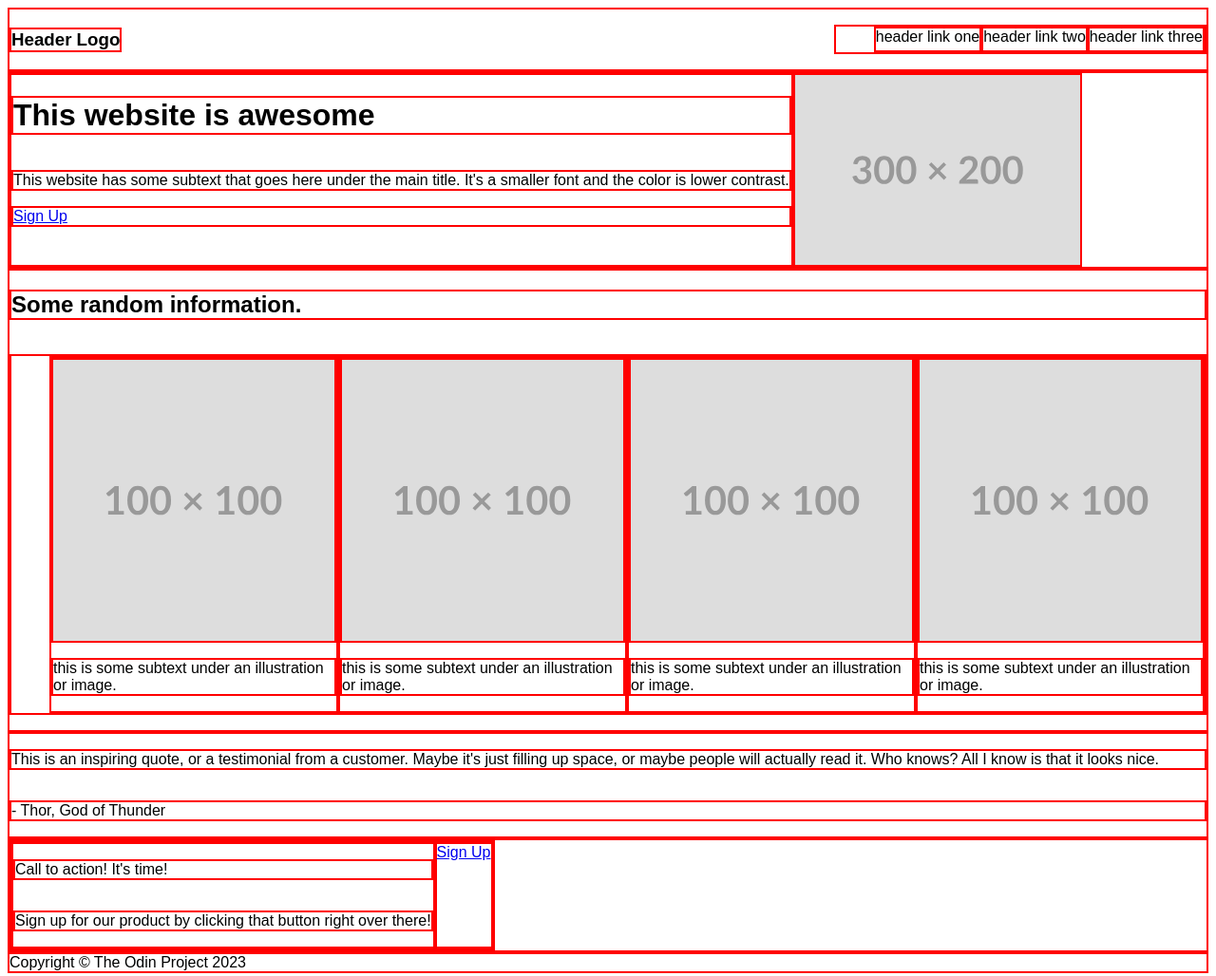
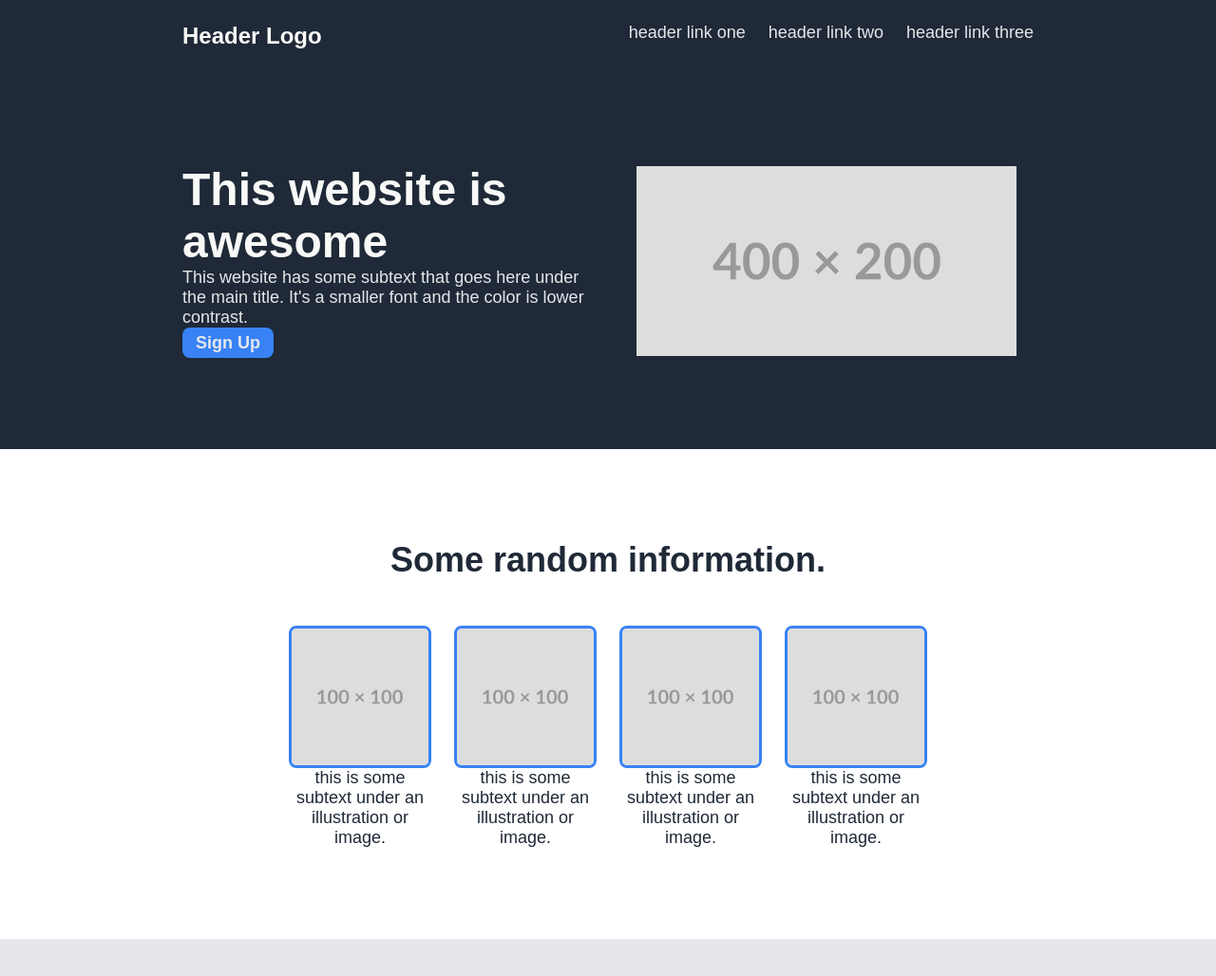
Before and after one commit to CabruhPro/tOp-landingpage, a plain HTML site: page index.html in a window 1280 px wide. Shown: the top 1028 px of the page at 95% size. Drawn offline with Linux system fonts and the light colour scheme.

Commit message:
good enough

```diff
--- a/index.html
+++ b/index.html
@@ -7,26 +7,31 @@
     </head>
     <body>
         <div class="header">
-            <h3>Header Logo</h3>
-            <ul>
-                <li>header link one</li>
-                <li>header link two</li>
-                <li>header link three</li>
+            <h3 style="font-size: 24px; color: #F9FAF8;
+                margin-right: 160px;">Header Logo</h3>
+            <ul style="font-size: 18px; color: #E5E7EB">
+                <li><a href="#">header link one</a></li>
+                <li><a href="#">header link two</a></li>
+                <li><a href="#">header link three</a></li>
             </ul>
         </div>
         <div class="banner">
             <div class="columnbox">
-                <h1>This website is awesome</h1>
-                <p>This website has some subtext that goes here under
-                    the main title. It's a smaller font and the color
-                    is lower contrast.</p>
-                <a class="button" href="#">Sign Up</a>
+                <h1 style="font-size: 48px; font-weight: bolder; color: #F9FAF8;">
+                    This website is awesome</h1>
+                <p style="font-size: 18px; color: #E5E7EB">This website has
+                    some subtext that goes here under the main title. It's a
+                    smaller font and the color is lower contrast.</p>
+                <a class="button" href="#">
+                    Sign Up</a>
             </div>
-            <img src="images/300x200ph.svg" alt="300x200ph.svg">
+            <div style="flex: 0 1 auto; align-items: center;">
+                <img src="images/400x200ph.svg" alt="400x200ph.svg">
+            </div>
         </div>
 
         <div class="infosection columnbox">
-            <h2>Some random information.</h2>
+            <h2 style="font-size: 36px; font-weight: bolder;">Some random information.</h2>
             <ul>
                 <li class="imagewcap columnbox">
                     <img src="images/200x200ph.svg" alt="200x200ph.svg">
@@ -63,10 +68,12 @@
                     <p>Sign up for our product by clicking that button
                         right over there!</p>
                 </div>
-                <a class="button" href="#">Sign Up</a>
+                <div class="columnbox">
+                    <a class="button" href="#">Sign Up</a>
+                </div>
             </div>
         </div>
-        <div class="footer">
+        <div class="footer" style="font-size: 18px;">
             Copyright © The Odin Project 2023
         </div>
     </body>
--- a/style.css
+++ b/style.css
@@ -1,25 +1,135 @@
 body {
     display: flex;
     flex-direction: column;
+    justify-content: center;
     font-family: sans-serif;
+    margin: 0;
+    padding: 0;
 }
 
 ul {
     display: flex;
     flex-flow: row nowrap;
-
+    padding: 0;
+    list-style-type: none;
+    gap: 24px;
 }
 
-.header {
+a {
+    color: inherit;
+    text-decoration: none;
+}
+
+.header, .footer {
     flex-flow: row nowrap;
     justify-content: space-between;
+    background-color: #1F2937;
+    color:white;
+    padding-top: 24px;
+    padding-bottom: 24px;
+}
+.footer{
+    justify-content: center;
+}
+
+.banner{
+    background-color: #1F2937;
+    color:white;
+    padding-top: 96px;
+    padding-bottom: 96px;
+    gap: 24px;
+}
+.banner > *{
+    width: 50%;
+    align-items: start;
+    flex: 1 1 auto;
+}
+
+.infosection {
+    color: #1F2937;
+    padding-top: 72px;
+    padding-bottom: 72px;
+}
+
+.caption{
+    font-size: 18px;
+    text-align: center;
+}
+
+.infosection > * {
+    margin: 24px;
+}
+
+.imagewcap {
+    flex: 0 0 150px;
+}
+
+.imagewcap img{
+    border-radius: 8px;
+    border: 3px solid #3882F6;
+}
+
+.quote {
+    font-size:36px;
+    font-style: italic;
+    color: #1F2937;
+    background-color: #E5E7EB;
+    padding-top: 96px;
+    padding-bottom: 96px;
+    align-items: center;
+}
+
+.quote * {
+    width: 70%;
+}
+
+.author {
+    margin: 12px;
+    font-size: 18px;
+    font-weight: bold;
+    font-style: normal;
+    justify-content: end;
+}
+
+.callbox{
+    background-color: #3882F6;
+    color:#E5E7EB;
+    border-radius: 8px;
+    border-color: #E5E7EB;
+    padding: 24px;
+    margin: 96px;
+}
+
+.callbox * {
+    justify-content: start;
 }
 
 .columnbox{
     flex-flow: column nowrap;
+    justify-content: center;
+}
+
+.button{
+    justify-content: center;
+    align-items: center;
+    font-weight: bolder;
+    background-color: #3882F6;
+    border-radius: 8px;
+    width:96px;
+    height:32px;
+    font-size: 18px;
+    color: #E5E7EB;
 }
 
 body * {
-    border: 2px solid red;
+    /*border: 2px solid red;*/
     display:flex;
+    justify-content: center;
+    padding: 0;
+    margin: 0;
 }
+
+body > div{
+    padding: 0 15%;
+    flex-grow: 0;
+}
```
Also changed, not shown: images/200x100ph.svg (added), images/400x200ph.svg (added).
